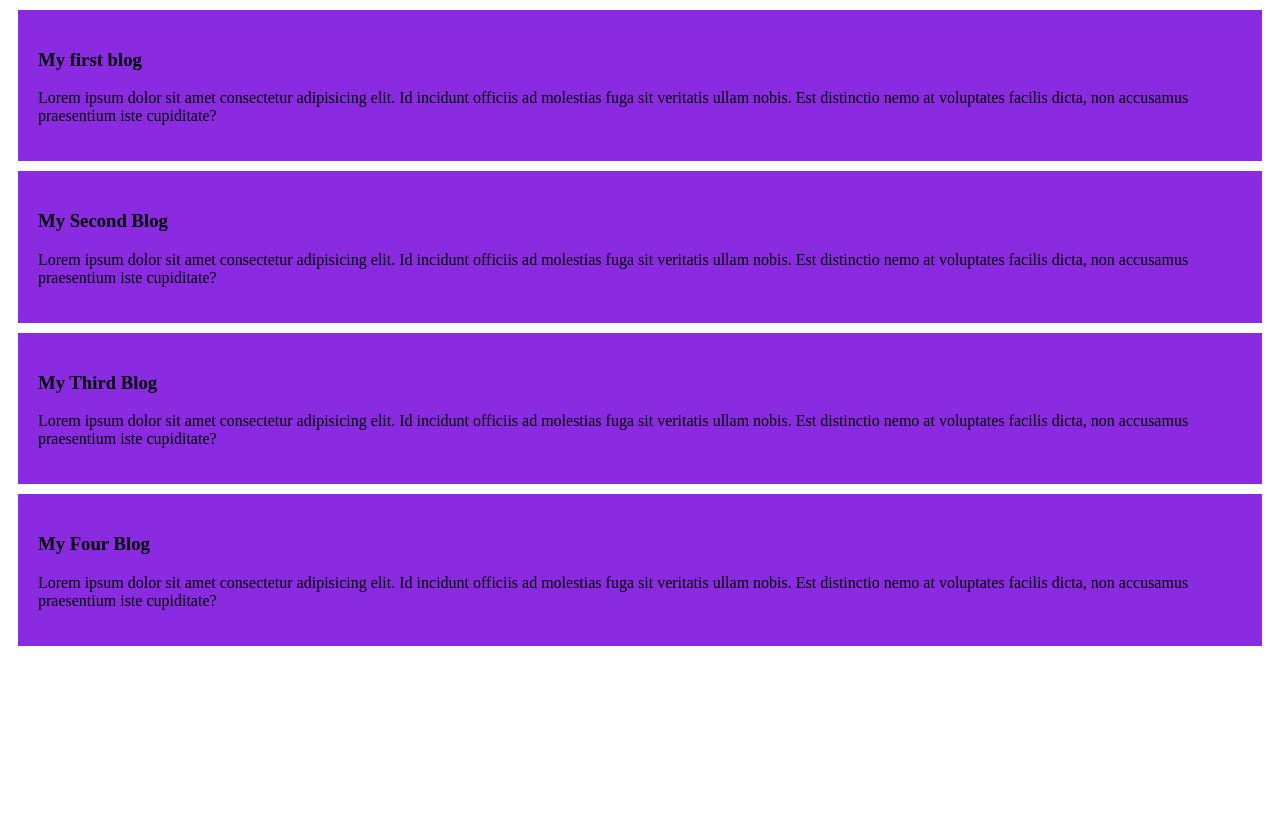
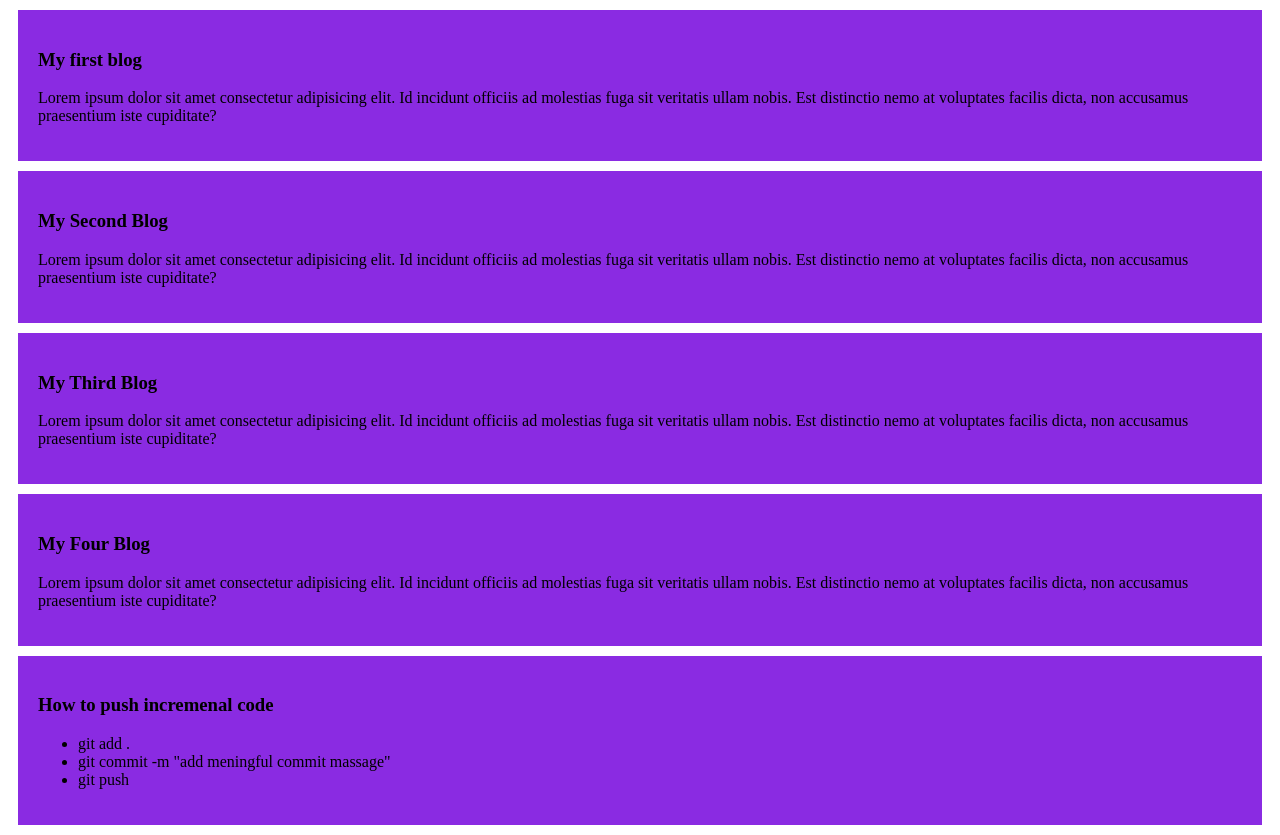
Before and after one commit to fazarmobile/my-first-github-repo, a plain HTML site: page index.html in a window 1280 px wide. Before the commit the page ends 800 px from the top, so only its background shows below. Drawn offline with Linux system fonts and the light colour scheme.

Commit message:
added a list to push code

```diff
--- a/index.html
+++ b/index.html
@@ -24,6 +24,15 @@
         <h3>My Four Blog</h3>
         <p>Lorem ipsum dolor sit amet consectetur adipisicing elit. Id incidunt officiis ad molestias fuga sit veritatis ullam nobis. Est distinctio nemo at voluptates facilis dicta, non accusamus praesentium iste cupiditate?</p>
     </div>
+    <div>
+<H3>How to push incremenal code</H3>
+<ul>
+    <li>git add .</li>
+    <li>git commit -m "add meningful commit massage"</li>
+    <li>git push</li>
+</ul>
+
+    </div>
 
 </body>
 </html>
```
